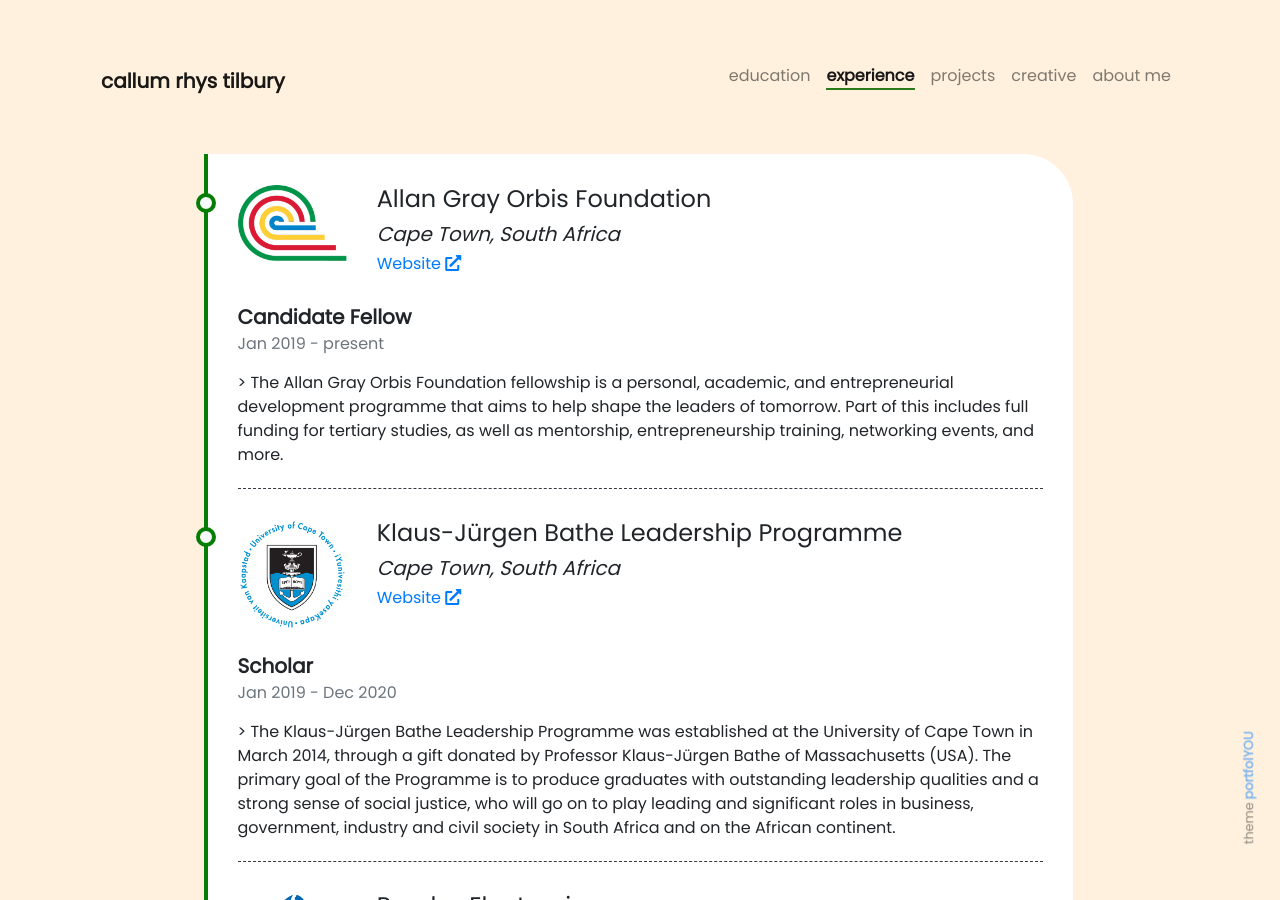
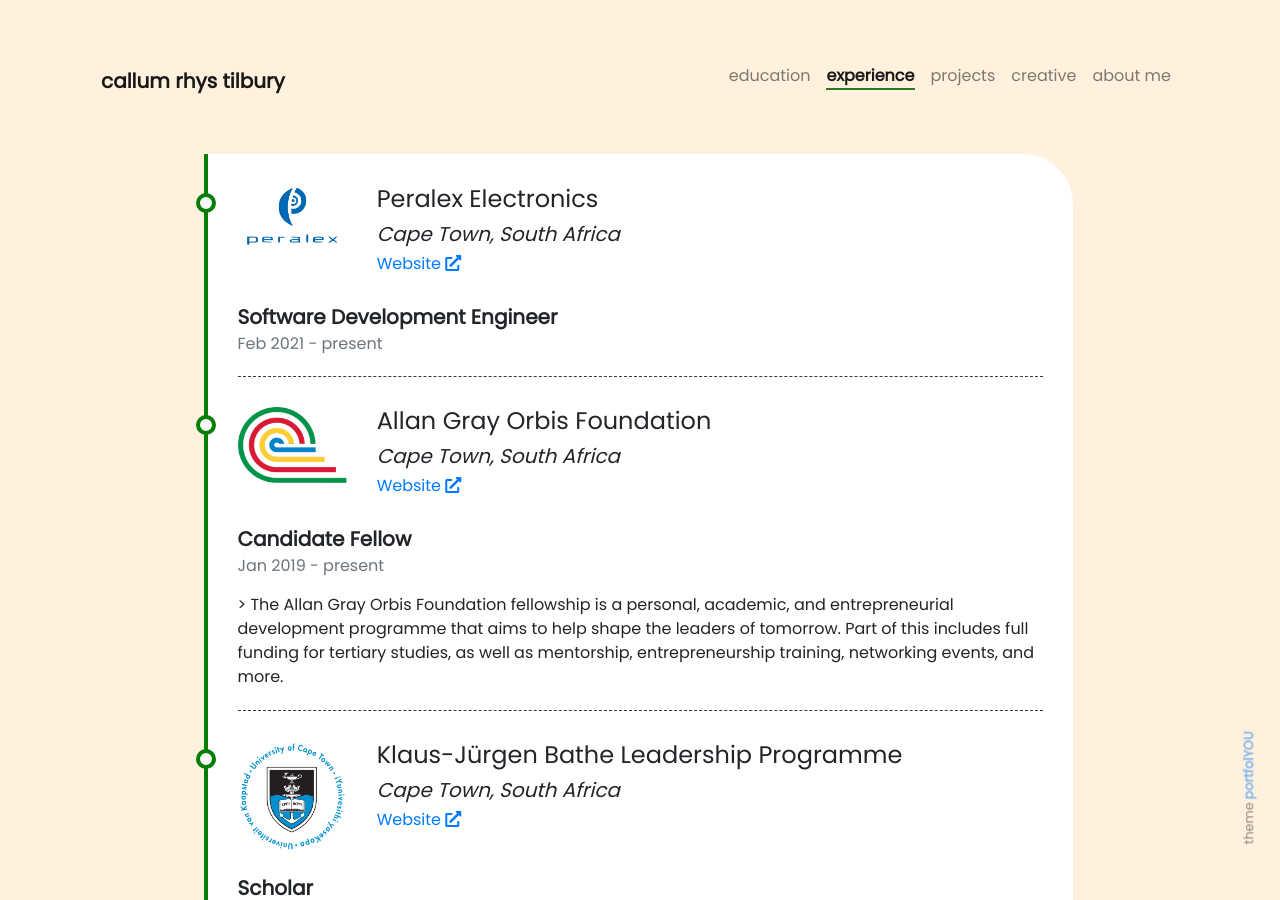
Before and after one commit to callumtilbury/callumtilbury.github.io, a Jekyll site: the page built from pages/experience.md, in a window 1280 px wide and 900 px high. Built offline with Jekyll 4.4.1, drawn with Linux system fonts in a browser that asks for light colours; nearby versions of some CDN libraries.

Commit message:
Removed erroneous class medal, and added Px work experience.

```diff
--- a/_data/experience.yml
+++ b/_data/experience.yml
@@ -1,3 +1,12 @@
+- image: /assets/images/peralex_logo.png
+  company: Peralex Electronics
+  location: Cape Town, South Africa
+  website: https://www.peralex.com/
+  roles:
+      - title: Software Development Engineer
+        period: Feb 2021 - present
+
+
 - image: /assets/images/agof_logo.png
   company: Allan Gray Orbis Foundation
   location: Cape Town, South Africa
--- a/_data/formal_education.yml
+++ b/_data/formal_education.yml
@@ -10,7 +10,6 @@
             <br/>
             Awards:
             <ul>
-              <li> Class Medal: Electrical & Computer Engineering Fourth Year (2020) </li>
               <li> Bain's Award: 2nd prize, 3rd Year (2019) </li>
               <li> Allan Gray Orbis Foundation Fellowship Award (2019-present)</li>
               <li> Klaus-J&uuml;rgen Bathe Leadership Scholarship (2019-2020)</li>
```
